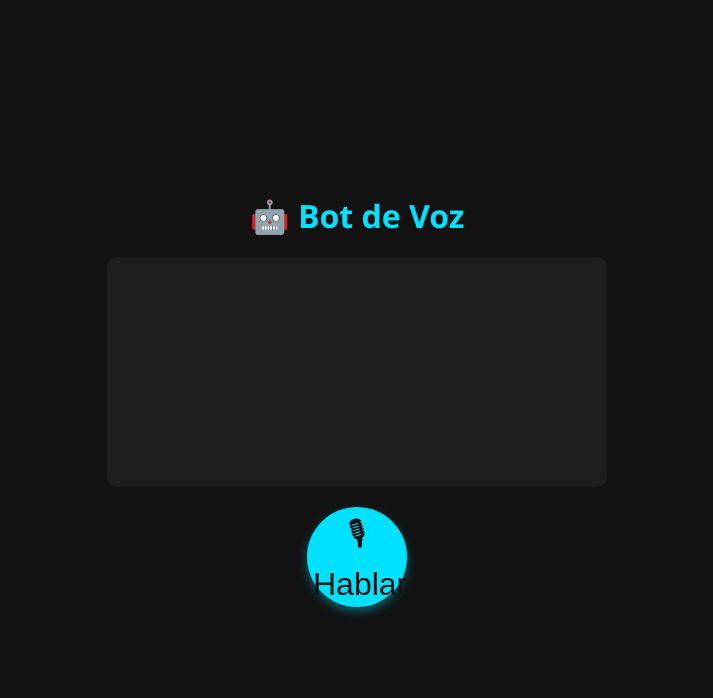
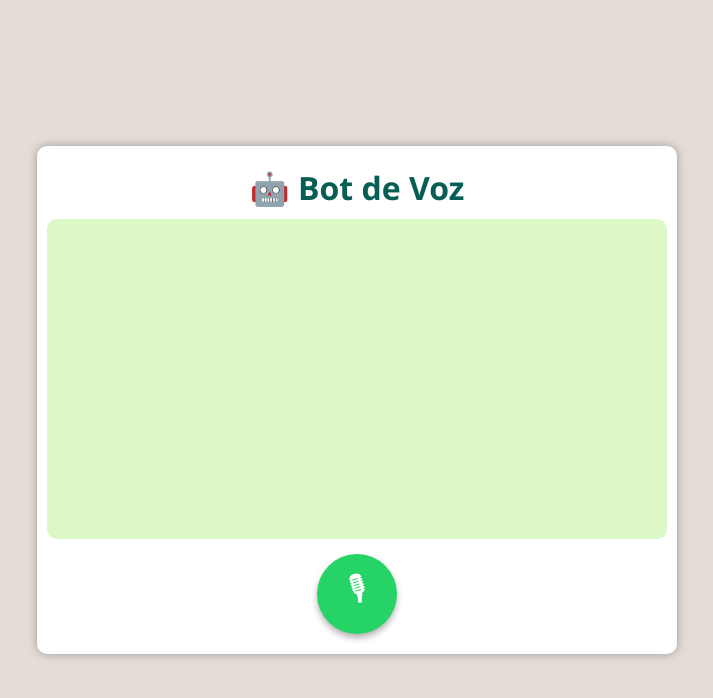
Before and after one commit to Luisjm01/bot-voz-railway, a website: page public/index.html in a window 1280 px wide. Shown: the whole page, without its empty margins (283-996 px from the left). Drawn offline with Linux system fonts and the light colour scheme.

Commit message:
Add files via upload

```diff
--- a/public/index.html
+++ b/public/index.html
@@ -12,8 +12,9 @@
     <h1>🤖 Bot de Voz</h1>
     <div id="iosWarning" class="warning oculto">🔈 En iPhone, presiona el botón ▶️ para escuchar la primera respuesta.</div>
     <div id="chat" class="chatbox"></div>
-    <button id="botonPrincipal" class="main-button">🎙 Hablar</button>
-    <button id="detener" class="secundario oculto">⏹ Detener</button>
+    <div id="thinking" class="thinking oculto">🤖 <span class="dots"></span></div>
+    <button id="botonPrincipal" class="main-button">🎙</button>
+    <button id="detener" class="secundario oculto">⏹</button>
     <audio id="audioRespuesta" class="oculto" controls></audio>
   </div>
   <script src="scripts.js"></script>
--- a/public/scripts.js
+++ b/public/scripts.js
@@ -76,7 +76,7 @@ async function enviarAudio(blob) {
   const formData = new FormData();
   formData.append("audio", blob, "grabacion.wav");
 
-  agregarMensaje("🗣️ Grabación enviada...", "usuario");
+  document.getElementById("thinking").classList.remove("oculto");
 
   try {
     const response = await fetch("/api/audio", {
@@ -87,6 +87,7 @@ async function enviarAudio(blob) {
     const data = await response.json();
 
     if (data.transcripcion) agregarMensaje("🗣️ " + data.transcripcion, "usuario");
+    document.getElementById("thinking").classList.add("oculto");
     if (data.respuesta) agregarMensaje("🤖 " + data.respuesta, "bot");
 
     if (data.audioUrl) {
@@ -162,7 +163,7 @@ function encodeWAV(samples) {
 }
 
 
-// Mostrar aviso si el navegador es Safari o Chrome en iPhone
+// Mostrar aviso en iPhone
 const isIOS = /iPhone|iPad|iPod/.test(navigator.userAgent) && /Safari|CriOS/.test(navigator.userAgent);
 if (isIOS) {
   const aviso = document.getElementById("iosWarning");
--- a/public/style.css
+++ b/public/style.css
@@ -2,77 +2,95 @@
 body {
   margin: 0;
   font-family: 'Segoe UI', Tahoma, Geneva, Verdana, sans-serif;
-  background-color: #121212;
-  color: #ffffff;
+  background-color: #e5ddd5;
   display: flex;
   justify-content: center;
   align-items: center;
   height: 100vh;
 }
 .container {
-  text-align: center;
-  width: 90%;
-  max-width: 500px;
+  background-color: #ffffff;
+  border-radius: 10px;
+  box-shadow: 0 0 10px #999;
+  padding: 20px;
+  width: 95%;
+  max-width: 600px;
+  display: flex;
+  flex-direction: column;
+  align-items: center;
 }
 h1 {
+  margin-top: 0;
   margin-bottom: 10px;
-  color: #00e0ff;
+  color: #075e54;
 }
 .warning {
   margin-bottom: 10px;
-  font-size: 0.95rem;
-  color: #ffdd57;
+  font-size: 0.9rem;
+  color: #ff5722;
+}
+.chatbox {
+  width: 100%;
+  background-color: #dcf8c6;
+  border-radius: 10px;
+  padding: 10px;
+  height: 300px;
+  overflow-y: auto;
+  display: flex;
+  flex-direction: column;
+}
+.mensaje {
+  padding: 8px 12px;
+  border-radius: 20px;
+  margin: 4px 0;
+  max-width: 80%;
+}
+.usuario {
+  align-self: flex-end;
+  background-color: #34b7f1;
+  color: #fff;
+}
+.bot {
+  align-self: flex-start;
+  background-color: #ece5dd;
+  color: #000;
 }
 .main-button {
-  background-color: #00e0ff;
-  color: #121212;
+  background-color: #25d366;
+  color: white;
   border: none;
   border-radius: 50%;
-  width: 100px;
-  height: 100px;
+  width: 80px;
+  height: 80px;
   font-size: 2rem;
-  margin: 20px auto;
+  margin-top: 15px;
+  box-shadow: 0 4px 6px rgba(0,0,0,0.3);
   cursor: pointer;
-  box-shadow: 0 4px 10px rgba(0, 224, 255, 0.4);
-}
-.main-button:active {
-  background-color: #00b8cc;
 }
 .secundario {
   margin-top: 10px;
-  padding: 10px 20px;
-  font-size: 1rem;
+  padding: 8px 20px;
   background-color: #ff4444;
   color: white;
   border: none;
-  border-radius: 6px;
+  border-radius: 8px;
   cursor: pointer;
-}
-#chat {
-  margin-top: 20px;
-  text-align: left;
-  background-color: #1e1e1e;
-  padding: 15px;
-  border-radius: 10px;
-  min-height: 200px;
-  max-height: 300px;
-  overflow-y: auto;
-}
-.mensaje {
-  margin-bottom: 10px;
-  padding: 8px 12px;
-  border-radius: 8px;
-  max-width: 80%;
-}
-.usuario {
-  background-color: #00e0ff;
-  color: #000;
-  align-self: flex-end;
-}
-.bot {
-  background-color: #333;
-  color: #fff;
 }
 .oculto {
   display: none;
 }
+#thinking {
+  margin-top: 10px;
+  font-size: 1.1rem;
+  color: #075e54;
+}
+.dots::after {
+  content: '';
+  animation: dots 1.5s infinite;
+}
+@keyframes dots {
+  0% { content: ''; }
+  33% { content: '.'; }
+  66% { content: '..'; }
+  100% { content: '...'; }
+}
```
